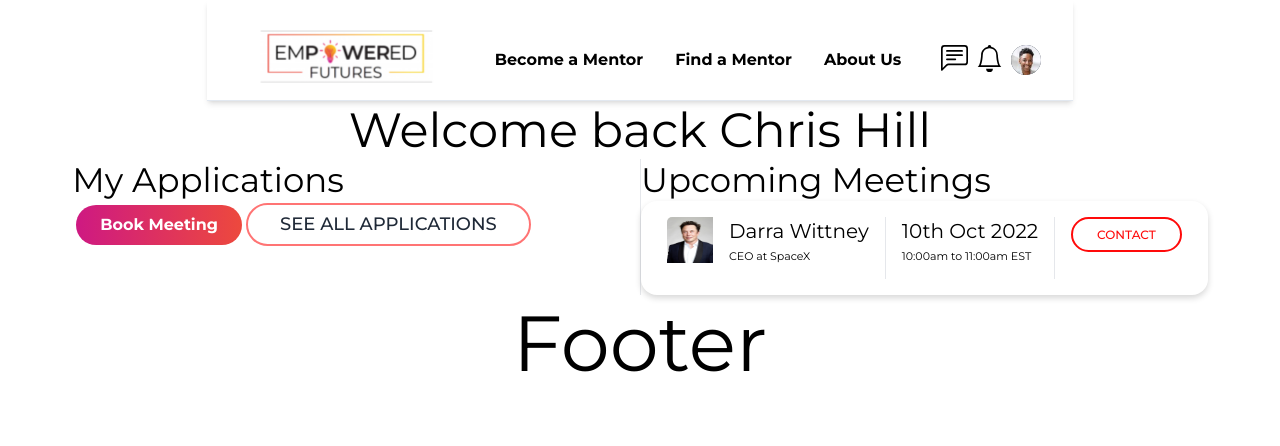
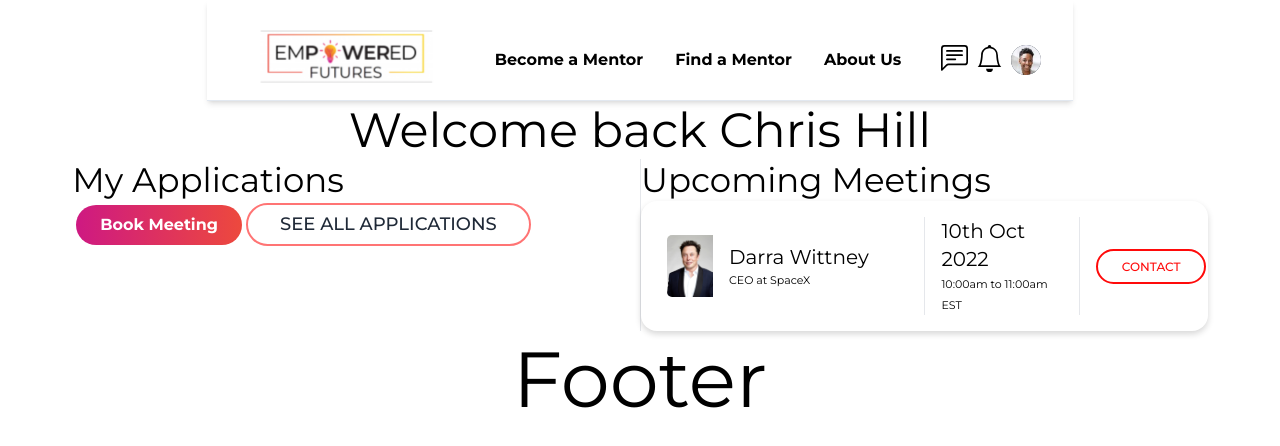
Before and after one commit to JasonXB/EF_Clone, a Next.js app: page /mentee in a window 1280 px wide. Shown: the top 446 px of the page. Built offline with nearby package versions, Linux system fonts and the light colour scheme; what tw-elements would draw is missing.

Commit message:
Fixed unevenly sized dividers

```diff
--- a/pages/mentee/index.tsx
+++ b/pages/mentee/index.tsx
@@ -80,9 +80,9 @@ export default function index() {
         <div className="">
           <h4>Upcoming Meetings</h4>
           <ul>
-            <li className="flex flex-row divide-x w-full shadowVariant1 rounded-2xl px-[26px] py-[16px]">
-              <div className=" flex flex-row pr-4 border-l-[0px] divide-x-0">
-                <div className="rounded-[5px] overflow-hidden w-[62px] h-[62px] pr-4">
+            <li className="grid grid-cols-[50%,_30%,_25%] divide-x items-center w-full shadowVariant1 rounded-2xl px-[26px] py-[16px]">
+              <div className="flex flex-row pr-4 border-l-[0px] divide-x-0">
+                <div className="rounded-[5px] overflow-hidden w-[62px] h-[62px] pr-4 flex align-middle">
                   <Image
                     src="/temp-assets/elon-profile.jpg"
                     alt="elon musk pfp"
@@ -92,20 +92,20 @@ export default function index() {
                     height={62}
                   />
                 </div>
-                <div>
+                <div className="flex flex-col justify-center">
                   <p className="text-xl">{mock.meetings[0].mentorName}</p>
                   <span className="text-[0.6875rem]">
                     {mock.meetings[0].position}
                   </span>
                 </div>
               </div>
-              <div className="pl-4 pr-4">
+              <div className="pl-4 pr-4 ">
                 <p className="text-xl">{mock.meetings[0].date}</p>
                 <span className="text-[0.6875rem]">
                   {mock.meetings[0].time}
                 </span>
               </div>
-              <div className="pl-4">
+              <div className="pl-4 h-[100%] centerChildrenVertically">
                 <button
                   type="button"
                   className="inline-block px-6 py-2 border-2 border-[#FF0A0A] text-[#FF0A0A] font-medium text-xs leading-tight uppercase rounded-[25px] hover:bg-black hover:bg-opacity-5 focus:outline-none focus:ring-0 transition duration-150 ease-in-out"
--- a/styles/globals.css
+++ b/styles/globals.css
@@ -88,3 +88,17 @@ ul {
 .shadowVariant1 {
   box-shadow: 0px 3px 6px #00000029;
 }
+/* Lets you quickly create a flex container and center its children horizontally, vertically, or both */
+.centerChildrenVertically {
+  display: flex;
+  align-items: center;
+}
+.centerChildrenHorizontally {
+  display: flex;
+  justify-content: center;
+}
+.centerChildren {
+  display: flex;
+  justify-content: center;
+  align-items: center;
+}
```
